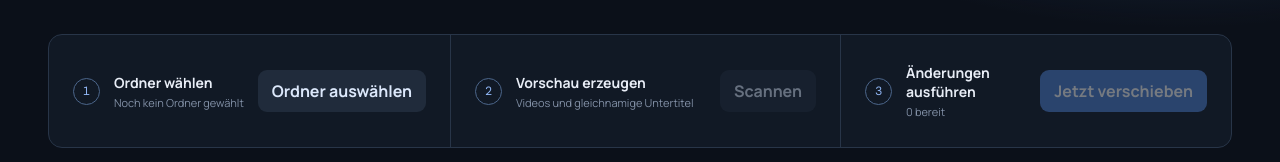
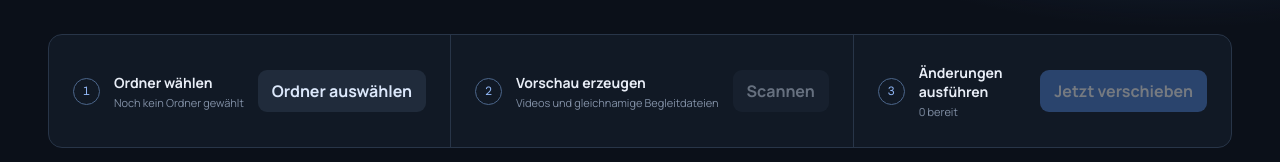
Before and after one commit to FBuervenich/reely-tidy, a Vue app: page / in a window 1280 px wide. Shown: the part 218-380 px from the top of the page. Built offline with nearby package versions, Linux system fonts and the light colour scheme.

Commit message:
feat: include sidecar files in rename (nfo, metadata, covers, ...)

```diff
--- a/src/App.vue
+++ b/src/App.vue
@@ -27,7 +27,7 @@ const {
       :moving="moving"
       :ready-count="readyCount"
       :supports-move="supportsMove"
-      @choose-folder="chooseFolder"
+      :on-choose-folder="chooseFolder"
       @scan="scan"
       @move="moveAll"
     />
--- a/src/components/PlanTable.vue
+++ b/src/components/PlanTable.vue
@@ -26,7 +26,7 @@ function chooseCandidate(row: PlanRow, event: Event): void {
     <div class="section-head"><div><p class="eyebrow">DRY-RUN</p><h2>Umbenennungsplan</h2></div><nav><button v-for="item in filters" :key="item.value" :class="{ selected: filter === item.value }" @click="emit('update:filter', item.value)">{{ item.label }}</button></nav></div>
     <div class="table-wrap"><table><thead><tr><th>Quelle</th><th>Erkannt</th><th>TMDB</th><th>Zielpfad</th><th>Status</th></tr></thead><tbody>
       <tr v-for="row in rows" :key="row.id" :class="{ disabled: !row.enabled }">
-        <td><label class="check"><input :checked="row.enabled" type="checkbox" :disabled="row.state === 'done'" @change="emit('setEnabled', row, ($event.target as HTMLInputElement).checked)" /><code>{{ row.source.path }}</code></label><small v-if="row.subtitles.length">+ {{ row.subtitles.map(s => s.name).join(', ') }}</small></td>
+        <td><label class="check"><input :checked="row.enabled" type="checkbox" :disabled="row.state === 'done'" @change="emit('setEnabled', row, ($event.target as HTMLInputElement).checked)" /><code>{{ row.source.path }}</code></label><small v-if="row.sidecars.length">+ {{ row.sidecars.map(s => s.name).join(', ') }}</small></td>
         <td><b>{{ row.kind === 'movie' ? 'Film' : row.kind === 'series' ? 'Serie' : '—' }}</b><small>{{ row.title || 'Nicht erkannt' }}{{ row.season ? ` · S${pad(row.season)}E${pad(row.episode!)}` : '' }}</small></td>
         <td class="tmdb"><template v-if="row.match"><img v-if="posterUrl(row.match.posterPath)" :src="posterUrl(row.match.posterPath)" alt="" /><div><b>{{ row.match.title }}</b><small>{{ row.match.year || 'Jahr unbekannt' }}</small></div></template><template v-else-if="row.candidates.length"><select @change="chooseCandidate(row, $event)"><option value="">Treffer auswählen …</option><option v-for="(candidate, i) in row.candidates" :key="candidate.id" :value="i">{{ candidate.title }} ({{ candidate.year || '—' }})</option></select></template><small v-else>{{ row.searching ? 'Suche …' : hasToken ? 'Kein Treffer' : 'Ohne Token' }}</small></td>
         <td><input :value="row.target" :disabled="row.state === 'done'" @change="emit('updateTarget', row, ($event.target as HTMLInputElement).value)" /></td>
--- a/src/components/WorkflowSteps.vue
+++ b/src/components/WorkflowSteps.vue
@@ -6,14 +6,15 @@ defineProps<{
   moving: boolean
   readyCount: number
   supportsMove: boolean
+  onChooseFolder: () => Promise<void>
 }>()
-defineEmits<{ chooseFolder: []; scan: []; move: [] }>()
+defineEmits<{ scan: []; move: [] }>()
 </script>
 
 <template>
   <section class="workflow">
-    <div class="step"><span>1</span><div><b>Ordner wählen</b><small>{{ rootName }}</small></div><button @click="$emit('chooseFolder')">Ordner auswählen</button></div>
-    <div class="step"><span>2</span><div><b>Vorschau erzeugen</b><small>Videos und gleichnamige Untertitel</small></div><button :disabled="!hasRoot || scanning" @click="$emit('scan')">{{ scanning ? 'Scanne …' : 'Scannen' }}</button></div>
+    <div class="step"><span>1</span><div><b>Ordner wählen</b><small>{{ rootName }}</small></div><button type="button" @click="onChooseFolder">Ordner auswählen</button></div>
+    <div class="step"><span>2</span><div><b>Vorschau erzeugen</b><small>Videos und gleichnamige Begleitdateien</small></div><button :disabled="!hasRoot || scanning" @click="$emit('scan')">{{ scanning ? 'Scanne …' : 'Scannen' }}</button></div>
     <div class="step"><span>3</span><div><b>Änderungen ausführen</b><small>{{ readyCount }} bereit</small></div><button class="accent" :disabled="!readyCount || moving || !supportsMove" @click="$emit('move')">{{ moving ? 'Verschiebe …' : 'Jetzt verschieben' }}</button></div>
   </section>
 </template>
--- a/src/composables/useMediaPlan.ts
+++ b/src/composables/useMediaPlan.ts
@@ -29,13 +29,14 @@ export function useMediaPlan(token: Ref<string>) {
       rootName.value = selected.name
       rows.value = []
       logs.value = []
-      scanState.value = ''
+      scanState.value = `Ordner „${selected.name}“ ausgewählt. Als Nächstes den Scan starten; es wurde noch nichts verändert.`
       moveState.value = ''
     } catch (error) {
       const exception = error as DOMException
       if (exception.name === 'AbortError') return
       if (exception.name === 'NotAllowedError') {
-        scanState.value = 'Der Browser hat den Ordnerzugriff abgelehnt. Bitte den Dialog über „Ordner auswählen“ erneut öffnen und Zugriff erlauben.'
+        const detail = exception.message ? ` (${exception.message})` : ''
+        scanState.value = `Der Browser hat den Ordnerzugriff abgelehnt${detail}. Bitte die App in einem eigenständigen Chromium-Tab öffnen und den Picker direkt über „Ordner auswählen“ auslösen.`
         return
       }
       if (exception.name === 'SecurityError') {
@@ -120,7 +121,7 @@ export function useMediaPlan(token: Ref<string>) {
     try {
       for (const row of candidates) {
         const destination = await getDestination(root.value, row.target)
-        const names = [destination.name, ...row.subtitles.map((file) => companionTargetName(row, file.name))]
+        const names = [destination.name, ...row.sidecars.map((file) => companionTargetName(row, file.name))]
         for (const name of names) if (await fileExists(destination.folder, name)) {
           row.state = 'conflict'
           row.error = `Zieldatei existiert bereits: ${name}`
@@ -135,7 +136,7 @@ export function useMediaPlan(token: Ref<string>) {
         try {
           const destination = await getDestination(root.value, row.target)
           await moveFile(row.source.handle, destination.folder, destination.name)
-          for (const subtitle of row.subtitles) await moveFile(subtitle.handle, destination.folder, companionTargetName(row, subtitle.name))
+          for (const sidecar of row.sidecars) await moveFile(sidecar.handle, destination.folder, companionTargetName(row, sidecar.name))
           row.state = 'done'
           logs.value.push({ source: row.source.path, target: row.target, result: 'Verschoben' })
         } catch (error) {
--- a/src/lib/media.ts
+++ b/src/lib/media.ts
@@ -1,5 +1,10 @@
 export const VIDEO_EXTENSIONS = new Set(['mkv', 'mp4', 'avi', 'm4v', 'mov', 'wmv'])
 export const SUBTITLE_EXTENSIONS = new Set(['srt', 'ass', 'ssa', 'sub'])
+export const SIDECAR_EXTENSIONS = new Set([
+  ...SUBTITLE_EXTENSIONS,
+  'nfo',
+  'jpg', 'jpeg', 'png', 'webp', 'tbn'
+])
 
 export type MediaKind = 'movie' | 'series' | 'unknown'
 
--- a/src/services/file-system.ts
+++ b/src/services/file-system.ts
@@ -13,12 +13,9 @@ export async function pickSourceFolder(): Promise<FileSystemDirectoryHandle> {
     throw new Error('Dieser Browser unterstützt die File System Access API nicht. Bitte aktuelles Chromium oder Chrome verwenden.')
   }
 
-  const folder = await window.showDirectoryPicker({ mode: 'readwrite' })
-  const permission = await folder.requestPermission({ mode: 'readwrite' })
-  if (permission !== 'granted') {
-    throw new Error('Schreibzugriff wurde nicht erteilt. Bitte den Ordner erneut auswählen und den Schreibzugriff im Browser erlauben.')
-  }
-  return folder
+  // This call must happen synchronously from the native click handler. The picker itself
+  // requests write permission while that user activation is still active.
+  return window.showDirectoryPicker({ mode: 'readwrite' })
 }
 
 export async function listFiles(folder: FileSystemDirectoryHandle, prefix = ''): Promise<FoundFile[]> {
--- a/src/services/plan-builder.ts
+++ b/src/services/plan-builder.ts
@@ -1,4 +1,4 @@
-import { extensionOf, pad, parseMediaName, safeName, stemOf, SUBTITLE_EXTENSIONS, VIDEO_EXTENSIONS } from '../lib/media'
+import { extensionOf, pad, parseMediaName, safeName, SIDECAR_EXTENSIONS, stemOf, VIDEO_EXTENSIONS } from '../lib/media'
 import type { FoundFile, PlanRow } from '../types/plan'
 
 export function createPlan(files: FoundFile[]): PlanRow[] {
@@ -6,11 +6,11 @@ export function createPlan(files: FoundFile[]): PlanRow[] {
     .filter((file) => VIDEO_EXTENSIONS.has(extensionOf(file.name)))
     .map((source, index) => {
       const parsed = parseMediaName(source.name)
-      const subtitles = files.filter((other) => other.parent === source.parent && SUBTITLE_EXTENSIONS.has(extensionOf(other.name)) && stemOf(other.name) === stemOf(source.name))
+      const sidecars = files.filter((other) => other.parent === source.parent && SIDECAR_EXTENSIONS.has(extensionOf(other.name)) && stemOf(other.name) === stemOf(source.name))
       const row: PlanRow = {
         id: `${index}-${source.path}`,
         source,
-        subtitles,
+        sidecars,
         ...parsed,
         identityKey: `${parsed.kind}:${parsed.title.toLowerCase()}:${parsed.year ?? ''}`,
         candidates: [],
--- a/src/types/plan.ts
+++ b/src/types/plan.ts
@@ -14,7 +14,7 @@ export interface FoundFile {
 export interface PlanRow {
   id: string
   source: FoundFile
-  subtitles: FoundFile[]
+  sidecars: FoundFile[]
   kind: MediaKind
   title: string
   year?: number
```
